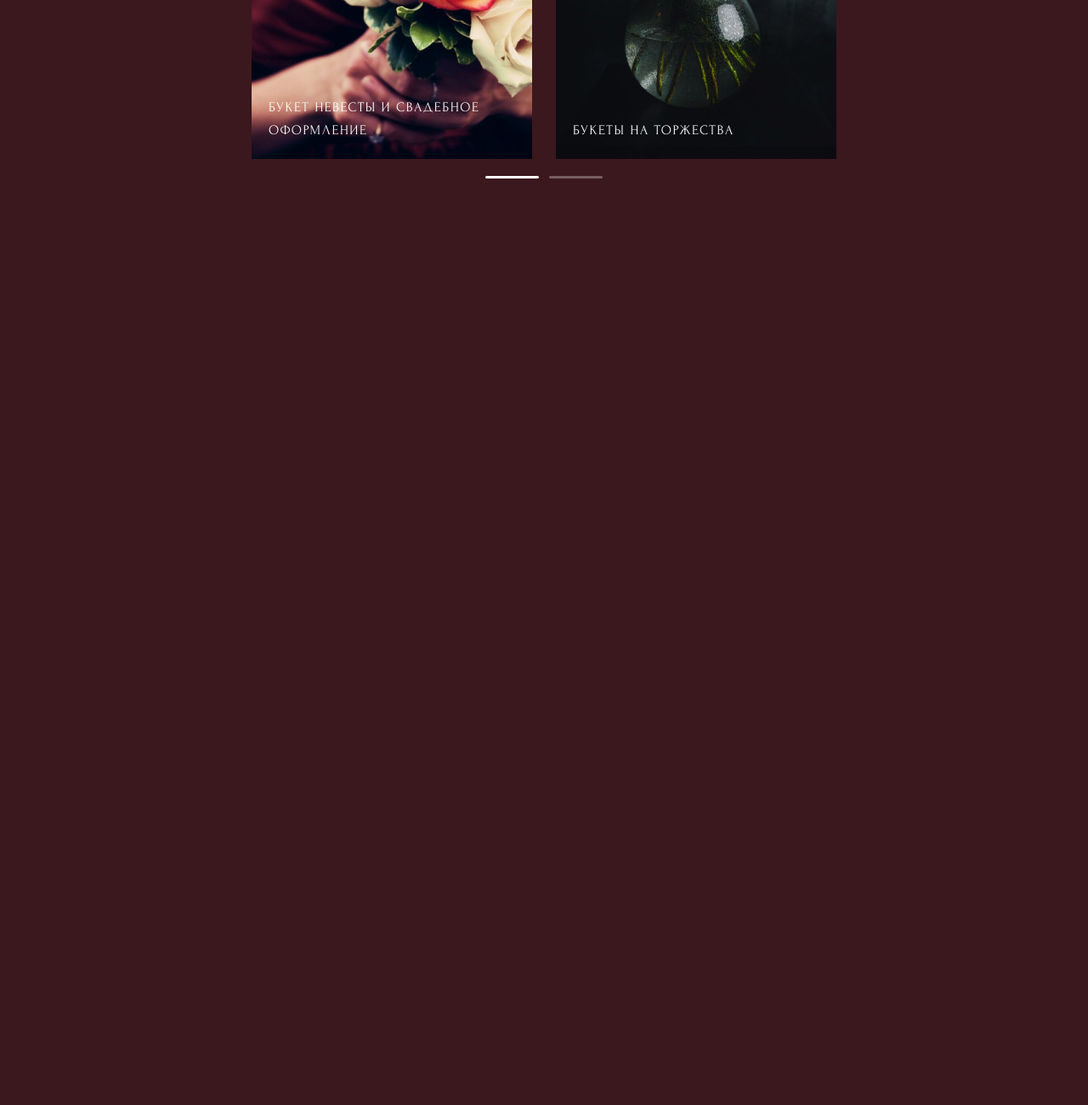
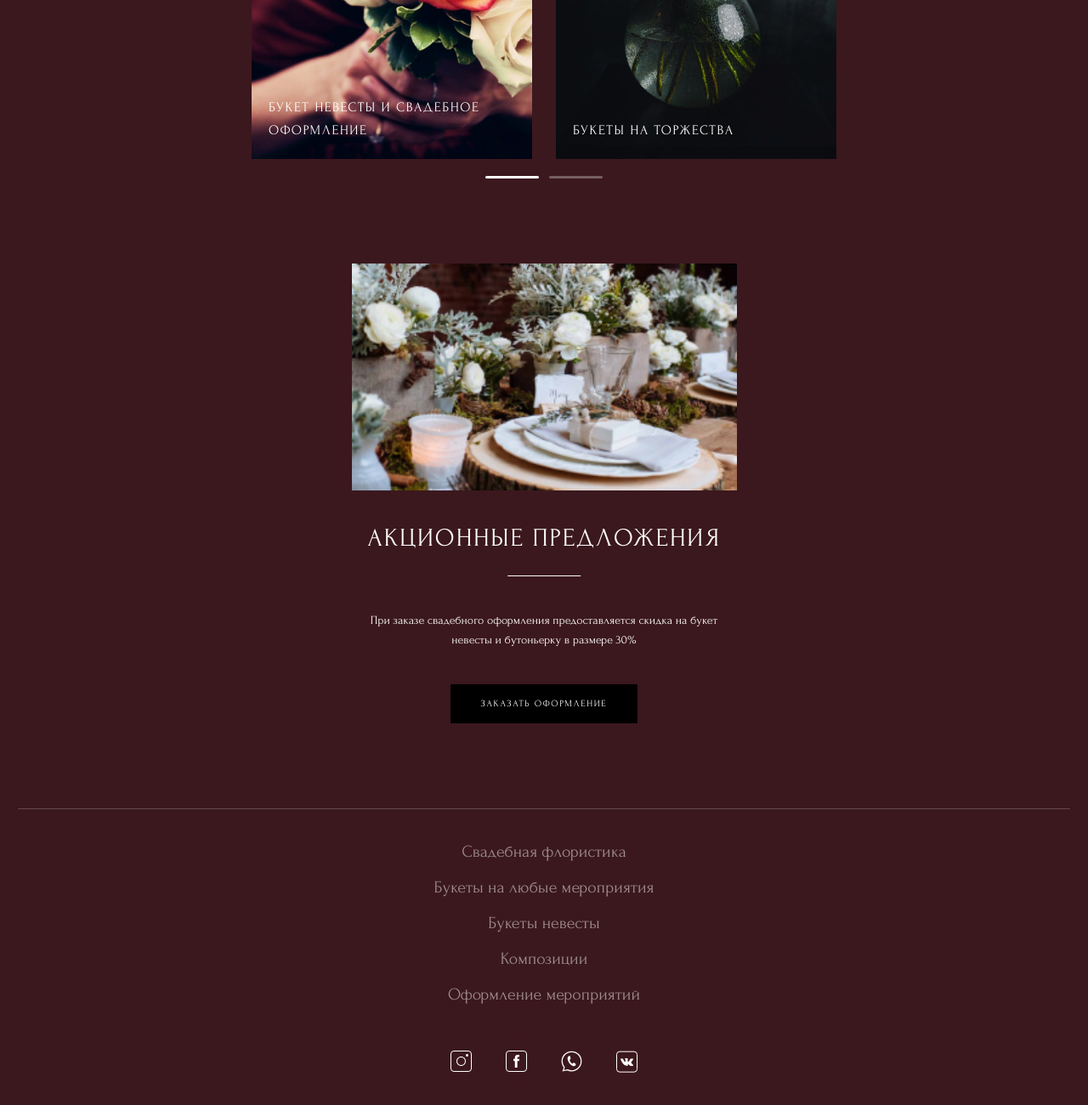
Before and after one commit to Aznaur/floristry, a website: page source/index.html in a window 1280 px wide. Shown: the part 1472-2772 px from the top of the page at 85% size. Before the commit the page ends 1732 px from the top, so only its background shows below. Drawn offline with nearby package versions, Linux system fonts and the light colour scheme; files that its build step writes are made by us from their sources.

Commit message:
Стилизовал секцию акции и футер

```diff
--- a/source/index.html
+++ b/source/index.html
@@ -120,7 +120,72 @@
         </div>
       </div>
     </section>
+    <section class="special-offer">
+      <div class="special-offer__img">
+        <img src="img/special@1x.jpg">
+      </div>
+      <div class="special-offer__text">
+        <h2>акционные предложения</h2>
+        <p>При заказе свадебного оформления предоставляется скидка на букет невесты и бутоньерку в размере 30%</p>
+        <a href="#">заказать оформление</a>
+      </div>
+    </section>
   </main>
+  <footer class="page-footer">
+    <ul class="page-footer__list">
+      <li>
+        <a href="#">Cвадебная флористика</a>
+      </li>
+      <li>
+        <a href="#">Букеты на любые мероприятия</a>
+      </li>
+      <li>
+        <a href="#">Букеты невесты</a>
+      </li>
+      <li>
+        <a href="#">Композиции</a>
+      </li>
+      <li>
+        <a href="#">Оформление мероприятий</a>
+      </li>
+    </ul>
+    <ul class="social-list page-footer__social">
+      <li>
+        <a href="#">
+          <svg viewBox="0 0 25 25" fill="none" xmlns="http://www.w3.org/2000/svg">
+            <rect x="0.5" y="0.5" width="24" height="24" rx="3.5" stroke="white"/>
+            <path fill-rule="evenodd" clip-rule="evenodd" d="M19.5 7C20.3284 7 21 6.32837 21 5.5C21 4.67163 20.3284 4 19.5 4C18.6716 4 18 4.67163 18 5.5C18 6.32837 18.6716 7 19.5 7ZM17 12.5C17 14.9852 14.9853 17 12.5 17C10.0147 17 8 14.9852 8 12.5C8 10.0148 10.0147 8 12.5 8C14.9853 8 17 10.0148 17 12.5ZM18 12.5C18 15.5376 15.5376 18 12.5 18C9.46243 18 7 15.5376 7 12.5C7 9.4624 9.46243 7 12.5 7C15.5376 7 18 9.4624 18 12.5Z" fill="white"/>
+          </svg>
+        </a>
+      </li>
+      <li>
+        <a href="#">
+          <svg viewBox="0 0 25 25" fill="none" xmlns="http://www.w3.org/2000/svg">
+            <rect x=".5" y=".5" width="24" height="24" rx="3.5" stroke="#fff"/>
+            <path d="M15.63 12.2h-1.963V20H10.75v-7.8H9V9.8h1.75V8.354C10.752 6.249 11.602 5 14.013 5H16v2.4h-1.333c-.939 0-1 .36-1 1.034V9.8H16l-.37 2.4z" fill="#fff"/>
+          </svg>
+        </a>
+      </li>
+      <li>
+        <a href="#">
+          <svg viewBox="0 0 20 20" fill="none" xmlns="http://www.w3.org/2000/svg">
+            <path clip-rule="evenodd" d="M10 19a9 9 0 10-9-9c0 2.19.782 4.196 2.081 5.756L2 19l4.065-.904A8.965 8.965 0 0010 19z"/>
+            <path d="M3.081 15.756l.474.158.089-.264-.179-.214-.384.32zM2 19l-.474-.158-.28.837.862-.191L2 19zm4.065-.904l.219-.45-.157-.076-.17.038.108.488zM18.5 10a8.5 8.5 0 01-8.5 8.5v1a9.5 9.5 0 009.5-9.5h-1zM10 1.5a8.5 8.5 0 018.5 8.5h1A9.5 9.5 0 0010 .5v1zM1.5 10A8.5 8.5 0 0110 1.5v-1A9.5 9.5 0 00.5 10h1zm1.965 5.436A8.463 8.463 0 011.5 10h-1c0 2.31.825 4.43 2.197 6.076l.768-.64zm-.99 3.722l1.08-3.244-.948-.316-1.081 3.244.948.316zm3.481-1.55l-4.064.904.216.976 4.065-.904-.217-.976zM10 18.5a8.464 8.464 0 01-3.716-.853l-.438.899A9.463 9.463 0 0010 19.5v-1z" fill="#fff"/>
+            <path fill-rule="evenodd" clip-rule="evenodd" d="M8.727 5.568c-.085-.412-.251-.451-.402-.486A9.51 9.51 0 007.92 5a.763.763 0 00-.617.178c-.239.19-.892.638-1.107 1.762-.214 1.122.339 2.353.414 2.526.078.17.982 2.81 2.958 4.135 1.643 1.101 2.036 1.02 2.43 1.057.397.035 1.36-.313 1.637-.813.278-.499.365-.955.331-1.061-.034-.106-.164-.19-.355-.345-.189-.155-1.124-.904-1.305-1.018-.179-.113-.313-.177-.497.023-.185.2-.69.638-.842.767-.153.128-.279.124-.47-.03-.189-.155-.824-.525-1.484-1.458-.514-.725-.797-1.552-.877-1.805-.08-.251.054-.354.182-.449.115-.083.263-.226.395-.34.13-.113.183-.2.284-.339.098-.138.089-.279.059-.403-.03-.125-.227-1.331-.329-1.818z" fill="#fff"/>
+          </svg>
+        </a>
+      </li>
+      <li>
+        <a href="#">
+          <svg viewBox="0 0 25 26" fill="none" xmlns="http://www.w3.org/2000/svg">
+            <rect x=".5" y="1.167" width="24" height="24" rx="3.5" stroke="#fff"/>
+            <path d="M18.348 15.215c1.207 1.17 1.458 1.741 1.499 1.811.498.867-.553.935-.553.935l-2.012.03s-.435.09-1.003-.32c-.754-.54-1.784-1.945-2.336-1.762-.562.185-.383 1.659-.383 1.659s.005.18-.122.325c-.14.153-.412.094-.412.094h-.58s-2.148.01-3.9-1.898C6.637 14.01 5.04 10.123 5.04 10.123s-.097-.247.007-.378c.12-.147.444-.145.444-.145h2.153s.201.028.346.14c.122.092.188.265.188.265s.26.724.722 1.559c.899 1.626 1.318 1.982 1.623 1.806.444-.255.31-2.298.31-2.298s.01-.743-.224-1.074c-.18-.257-.518-.332-.667-.354-.123-.014.077-.309.335-.44.387-.197 1.073-.211 1.88-.202.63.007.868-.002.868-.002.742.187.491.914.491 2.648 0 .558-.097 1.34.288 1.598.165.115.758.132 1.765-1.661.48-.85.858-1.65.858-1.65s.082-.18.202-.255c.127-.08.294-.08.294-.08l2.266.012s.682-.09.79.234c.116.337-.278.928-1.202 2.22-1.521 2.12-1.69 1.923-.43 3.149z" fill="#fff"/>
+          </svg>
+        </a>
+      </li>
+    </ul>
+
+  </footer>
   <!-- <script src="js/script.js"></script> -->
 </body>
 </html>
--- /dev/null
+++ b/source/sass/blocks/page-footer.scss
@@ -0,0 +1,113 @@
+.page-footer {
+  position: relative;
+  padding-top: 30px;
+  margin: 0 auto;
+  margin-left: 15px;
+  margin-right: 15px;
+  box-sizing: border-box;
+
+
+  &::before {
+    content: "";
+    position: absolute;
+    width: 100%;
+    height: 1px;
+    background-color: rgba(255, 255, 255, 0.2);
+    top: 0;
+  }
+}
+
+.page-footer .page-footer__social a {
+  width: 25px;
+  height: 25px;
+}
+
+.page-footer__list {
+  list-style: none;
+  padding: 0;
+  margin: 0;
+  text-align: center;
+  margin-bottom: 50px;
+
+  & li {
+    margin-bottom: 15px;
+
+    &:last-of-type {
+      margin-bottom: 0;
+    }
+  }
+
+
+  & a {
+    font-size: 16px;
+    line-height: 18px;
+    text-align: center;
+    color: rgba(255, 255, 255, 0.5);
+    text-decoration: none;
+    transition: color 0.2s ease-in-out;
+
+    &:hover {
+      color: #ffffff;
+    }
+  }
+}
+
+.page-footer__social {
+  margin-bottom: 30px;
+  width: 250px;
+}
+
+
+@media(min-width: $table-width) {
+  .page-footer {
+    margin-left: 21px;
+    margin-right: 21px;
+    padding-top: 40px;
+  }
+
+
+  .page-footer__list {
+    margin-bottom: 40px;
+
+    & li {
+      margin-bottom: 20px;
+    }
+
+    & a {
+      font-size: 20px;
+      line-height: 22px;
+    }
+  }
+}
+
+@media(min-width: $desktop-width) {
+  .page-footer {
+    margin-left: 52px;
+    margin-right: 52px;
+    padding-top: 21px;
+  }
+
+  .page-footer__list {
+    width: 994px;
+    margin: 0 auto;
+    display: flex;
+    justify-content: space-between;
+    margin-bottom: 30px;
+
+    & li {
+      margin-bottom: 0;
+    }
+
+    & a {
+      font-size: 16px;
+      line-height: 18px;
+    }
+  }
+
+  .page-footer__social {
+    position: static;
+    flex-direction: row;
+    margin-bottom: 30px;
+    min-height: auto;
+  }
+}
--- a/source/sass/blocks/service.scss
+++ b/source/sass/blocks/service.scss
@@ -40,6 +40,8 @@
 
 @media(min-width: $table-width) {
   .service {
+    padding-bottom: 100px;
+
     &__title {
       position: relative;
       font-size: 30px;
@@ -69,6 +71,7 @@
   .service {
     padding-left: 0;
     padding-right: 0;
+    padding-bottom: 170px;
 
     &__title {
       margin-bottom: 120px;
--- /dev/null
+++ b/source/sass/blocks/special-offer.scss
@@ -0,0 +1,132 @@
+.special-offer {
+  width: 280px;
+  margin: 0 auto;
+  padding-bottom: 100px;
+
+  &__img {
+    margin-bottom: 20px;
+  }
+
+  // &::before {
+  //   content: "";
+  //   position: absolute;
+  //   width: 288px;
+  //   height: 1px;
+  //   background-color: rgba(255, 255, 255, 0.2);
+  //   left: 0;
+  //   bottom: 0;
+  // }
+}
+
+.special-offer__text {
+  & h2 {
+    width: 200px;
+    font-weight: normal;
+    font-size: 20px;
+    line-height: 170%;
+    letter-spacing: 0.06em;
+    text-transform: uppercase;
+    padding-bottom: 20px;
+    position: relative;
+    margin-bottom: 15px;
+    color: #ffffff;
+
+    &::after {
+      content: "";
+      position: absolute;
+      width: 85.5px;
+      height: 1px;
+      background-color: #ffffff;
+      bottom: 0;
+      left: 0;
+    }
+  }
+
+  & p {
+    font-size: 14px;
+    line-height: 170%;
+    color: #FFFFFF;
+    margin: 0;
+    margin-bottom: 40px;
+  }
+
+  & a {
+    width: 220px;
+    padding-top: 18px;
+    padding-bottom: 18px;
+    display: block;
+    box-sizing: border-box;
+    background-color: #010001;
+    text-align: center;
+    font-size: 11px;
+    line-height: 12px;
+    letter-spacing: 0.15em;
+    text-transform: uppercase;
+    text-decoration: none;
+    color: #FFFFFF;
+    transition: background-color 0.3s ease-in-out;
+
+    &:hover {
+      background-color: #ffffff;
+      color: #000000;
+    }
+  }
+}
+
+@media (min-width: $table-width) {
+  .special-offer {
+    width: 453px;
+    text-align: center;
+  }
+
+  .special-offer__text {
+    & h2 {
+      width: 100%;
+      font-size: 30px;
+      margin-bottom: 40px;
+
+      &::after {
+        left: 50%;
+        transform: translateX(-50%);
+      }
+    }
+
+    & a {
+      padding-top: 17px;
+      padding-bottom: 17px;
+      margin: 0 auto;
+    }
+  }
+}
+
+@media (min-width: $desktop-width) {
+  .special-offer {
+    display: flex;
+    justify-content: space-between;
+    width: 1215px;
+    text-align: start;
+  }
+
+  .special-offer__text {
+    width: 352px;
+    order: 1;
+
+    & h2 {
+      &::after {
+        left: 0;
+        transform: translateX(0);
+      }
+    }
+
+    & a {
+      margin: 0;
+    }
+  }
+
+  .special-offer__img {
+    order: 2;
+    width: 697px;
+    height: 410px;
+  }
+
+}
--- a/source/sass/style.scss
+++ b/source/sass/style.scss
@@ -11,3 +11,5 @@
 @import "blocks/service";
 @import "blocks/catalog";
 @import "blocks/slider";
+@import "blocks/special-offer";
+@import "blocks/page-footer";
```
Also changed, not shown: source/img/special@1x.jpg (added), source/img/special@2x.jpg (added).
